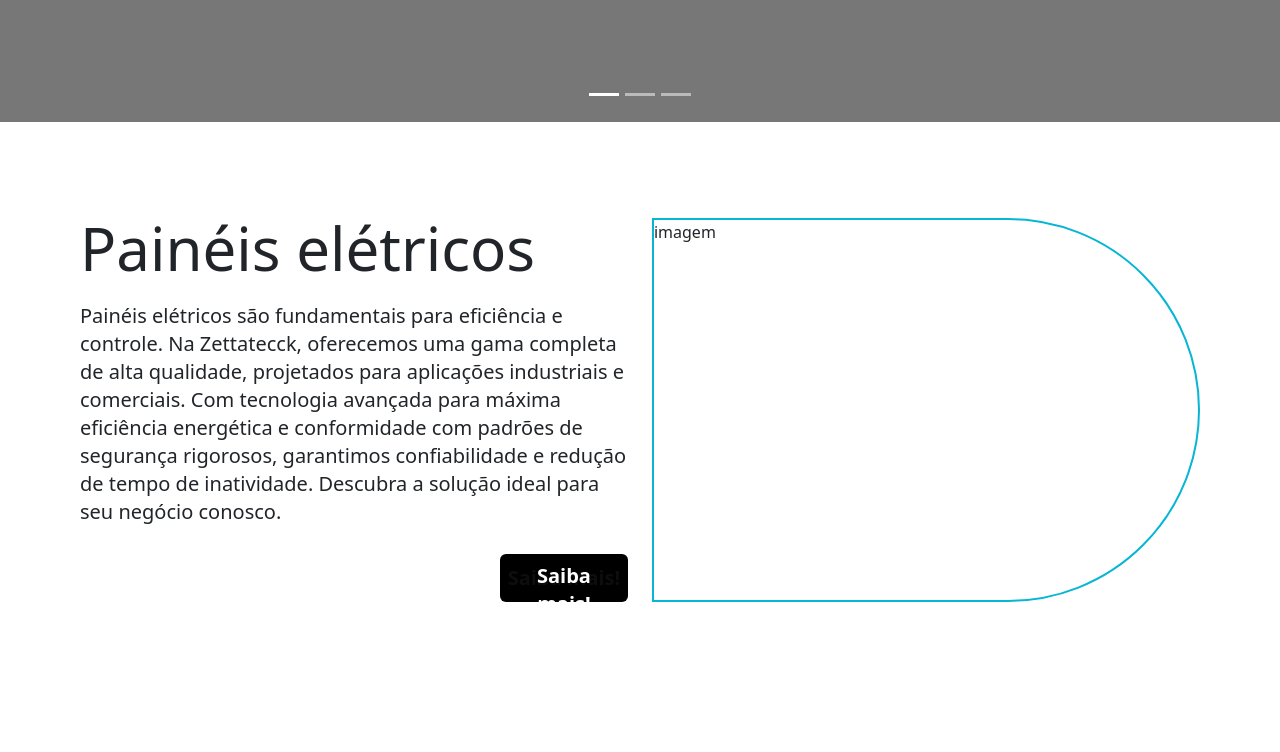
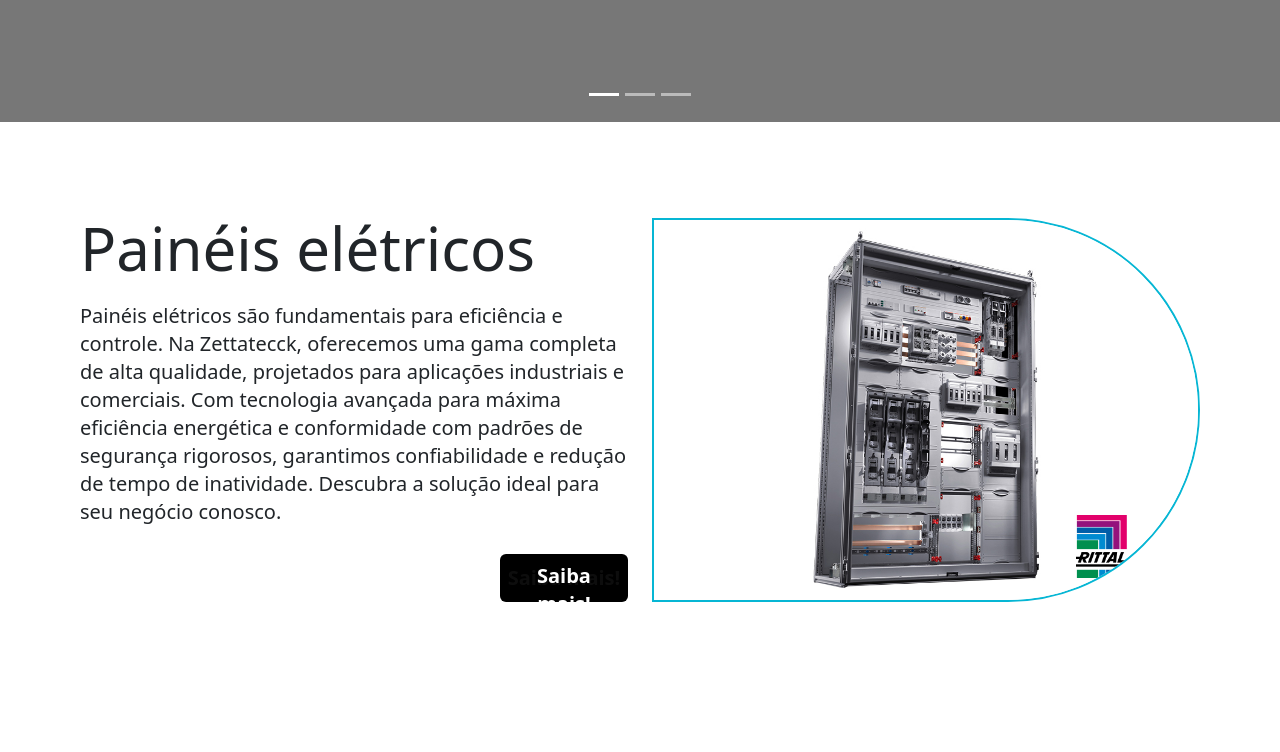
Before and after one commit to PedroOliveira012/zetta-spa, a Vue app: page / in a window 1280 px wide. Shown: the part 378-1130 px from the top of the page. Built offline with nearby package versions, Linux system fonts and the light colour scheme.

Commit message:
Imagem de painel na página Home

```diff
--- a/src/components/home/products-sections.vue
+++ b/src/components/home/products-sections.vue
@@ -27,7 +27,9 @@
             lg:w-6/12
             sm:max-lg:h-80 xs:max-lg:rounded-2xl sm:max-lg:w-8/12 sm:max-lg:mx-auto
             xs:max-sm:w-full xs:max-sm:h-72">
-                <p>imagem</p>
+                <img src="@/assets/media/home/paineis.jpg" class="h-full w-full rounded-r-full
+            xs:max-lg:rounded-2xl sm:max-lg:mx-auto
+            " alt="">
             </div>
         </section>
         <section class="flex items-center gap-4 m-auto px-20 pb-32 h-full w-full
```
